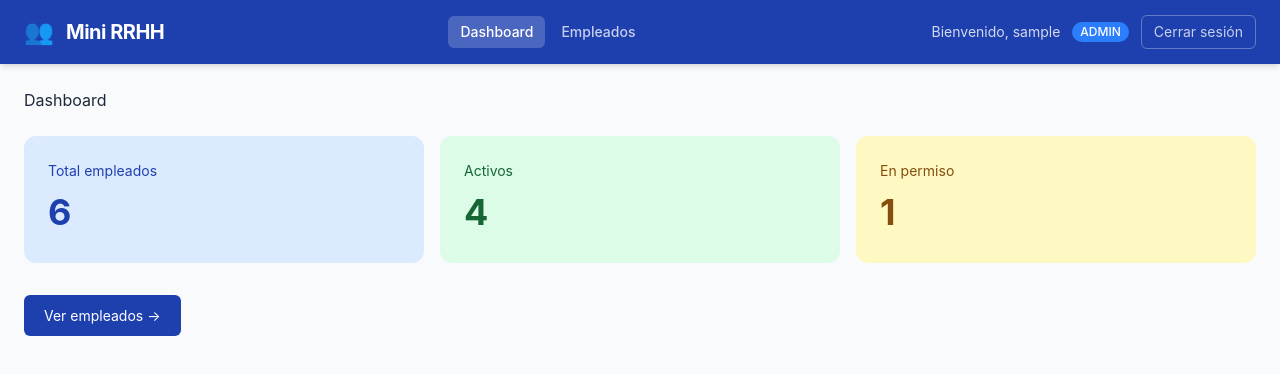
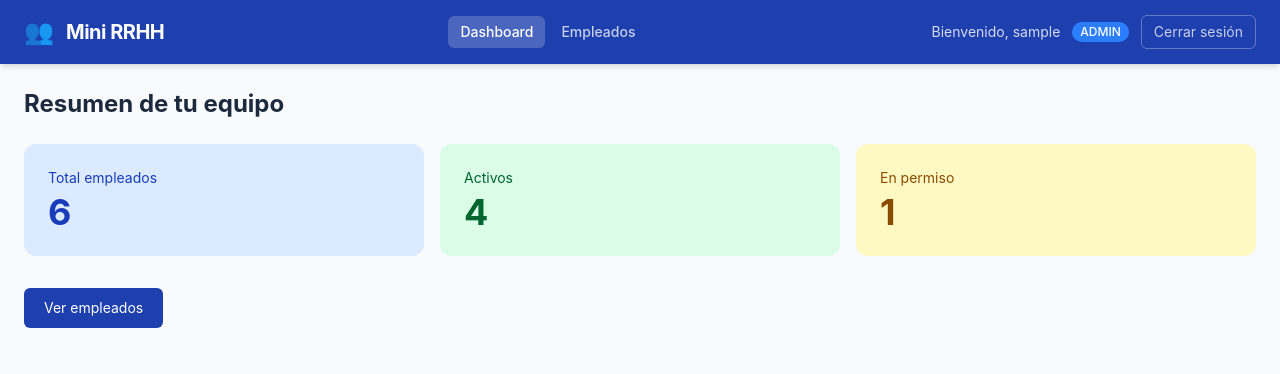
Before and after one commit to gochoah-byte/mini-rrhh, a React (Vite) app: page /dashboard in a window 1280 px wide. Shown: the top 374 px of the page. Built offline with nearby package versions, Linux system fonts and the light colour scheme; sample sign-in values are in the browser's storage.

Commit message:
Completa tarea 2 del dashboard

```diff
--- a/src/components/EmployeeCard.tsx
+++ b/src/components/EmployeeCard.tsx
@@ -20,8 +20,8 @@ function EmployeeCard({ employee, onSelect }: EmployeeCardProps) {
     <div
       onClick={() => onSelect?.(employee)}
       className={`
-        bg-white rounded-xl border border-slate-200 p-5 w-full
-        hover:shadow-md hover:border-slate-300
+        bg-white rounded-xl border-2 border-slate-300 p-5 w-full
+        hover:shadow-md hover:border-orange-500
         transition-all duration-200
         ${onSelect ? 'cursor-pointer' : ''}
       `}
--- a/src/layouts/Header.tsx
+++ b/src/layouts/Header.tsx
@@ -14,7 +14,7 @@ const navItems = [
 function Header({ user, onLogout }: HeaderProps) {
   const { pathname } = useLocation();
   const displayUser = user ?? {
-    name: "Roberto Silva",
+    name: "Gabriel Ochoa",
     role: "admin",
   };
 
--- a/src/pages/DashboardPage.tsx
+++ b/src/pages/DashboardPage.tsx
@@ -1,10 +1,19 @@
 // src/pages/DashboardPage.tsx
 
+import { useEffect, useState } from 'react';
 import { Link } from 'react-router-dom';
 import { mockEmployees } from '../utils/mockData';
 
 function DashboardPage() {
+  const userName = localStorage.getItem('userName') || 'usuario';
+  const [showWelcome, setShowWelcome] = useState(true);
   const total = mockEmployees.length;
+
+  useEffect(() => {
+    const timer = setTimeout(() => setShowWelcome(false), 2000);
+
+    return () => clearTimeout(timer);
+  }, []);
 
   const active = mockEmployees.filter(
     (e) => e.status === 'active'
@@ -18,99 +27,68 @@ function DashboardPage() {
     {
       label: 'Total empleados',
       value: total,
-      color: '#dbeafe',
-      textColor: '#1e40af'
+      color: 'bg-blue-100',
+      textColor: 'text-blue-800'
     },
     {
       label: 'Activos',
       value: active,
-      color: '#dcfce7',
-      textColor: '#166534'
+      color: 'bg-green-100',
+      textColor: 'text-green-800'
     },
     {
       label: 'En permiso',
       value: onLeave,
-      color: '#fef9c3',
-      textColor: '#854d0e'
+      color: 'bg-yellow-100',
+      textColor: 'text-yellow-800'
     }
   ];
 
   return (
-    <div style={{ padding: '24px' }}>
-
-      <h2
-        style={{
-          color: '#1e293b',
-          marginBottom: '24px'
-        }}
-      >
-        Dashboard
+    <div className="p-6">
+      {showWelcome && (
+        <div
+          role="status"
+          aria-live="polite"
+          className="fixed inset-0 z-50 flex items-center justify-center bg-slate-900/30 p-4"
+        >
+          <div className="w-full max-w-md rounded-xl bg-white p-8 text-center shadow-2xl">
+            <h2 className="text-2xl font-bold text-slate-800">
+              Bienvenido, {userName}
+            </h2>
+          </div>
+        </div>
+      )}
+      <h2 className="mb-6 text-2xl font-bold text-slate-800">
+        Resumen de tu equipo
       </h2>
 
-      <div
-        style={{
-          display: 'flex',
-          gap: '16px',
-          marginBottom: '32px',
-          flexWrap: 'wrap'
-        }}
-      >
+      <div className="mb-8 flex flex-col gap-4 sm:flex-row">
         {stats.map((stat) => (
           <div
             key={stat.label}
-            style={{
-              background: stat.color,
-              padding: '24px',
-              borderRadius: '12px',
-              minWidth: '160px',
-              flex: 1
-            }}
+            className={`min-w-[160px] flex-1 rounded-xl p-6 ${stat.color}
+                        transition-shadow duration-200 hover:shadow-lg`}
           >
-            <p
-              style={{
-                margin: '0 0 4px',
-                color: stat.textColor,
-                fontSize: '14px'
-              }}
-            >
+            <p className={`mb-1 text-sm ${stat.textColor}`}>
               {stat.label}
             </p>
-
-            <p
-              style={{
-                margin: 0,
-                fontSize: '36px',
-                fontWeight: 700,
-                color: stat.textColor
-              }}
-            >
+            <p className={`text-4xl font-bold ${stat.textColor}`}>
               {stat.value}
             </p>
           </div>
         ))}
       </div>
 
-      <div
-        style={{
-          display: 'flex',
-          gap: '12px'
-        }}
-      >
+      <div className="flex gap-3">
         <Link
           to="/empleados"
-          style={{
-            padding: '10px 20px',
-            background: '#1e40af',
-            color: 'white',
-            borderRadius: '6px',
-            textDecoration: 'none',
-            fontSize: '14px'
-          }}
+          className="rounded-md bg-brand-800 px-5 py-2.5 text-sm text-white
+                     transition-colors hover:bg-brand-700"
         >
-          Ver empleados →
+          Ver empleados
         </Link>
       </div>
-
     </div>
   );
 }
--- a/src/pages/LoginPage.tsx
+++ b/src/pages/LoginPage.tsx
@@ -15,7 +15,7 @@ function LoginPage() {
     if (email === 'admin@empresa.com' && password === 'admin123') {
       localStorage.setItem('token', 'mock-token-admin');
       localStorage.setItem('userRole', 'admin');
-      localStorage.setItem('userName', 'Roberto Silva');
+      localStorage.setItem('userName', 'Gabriel Ochoa');
       navigate('/dashboard');
     } else if (email === 'rrhh@empresa.com' && password === 'rrhh123') {
       localStorage.setItem('token', 'mock-token-hr');
```
